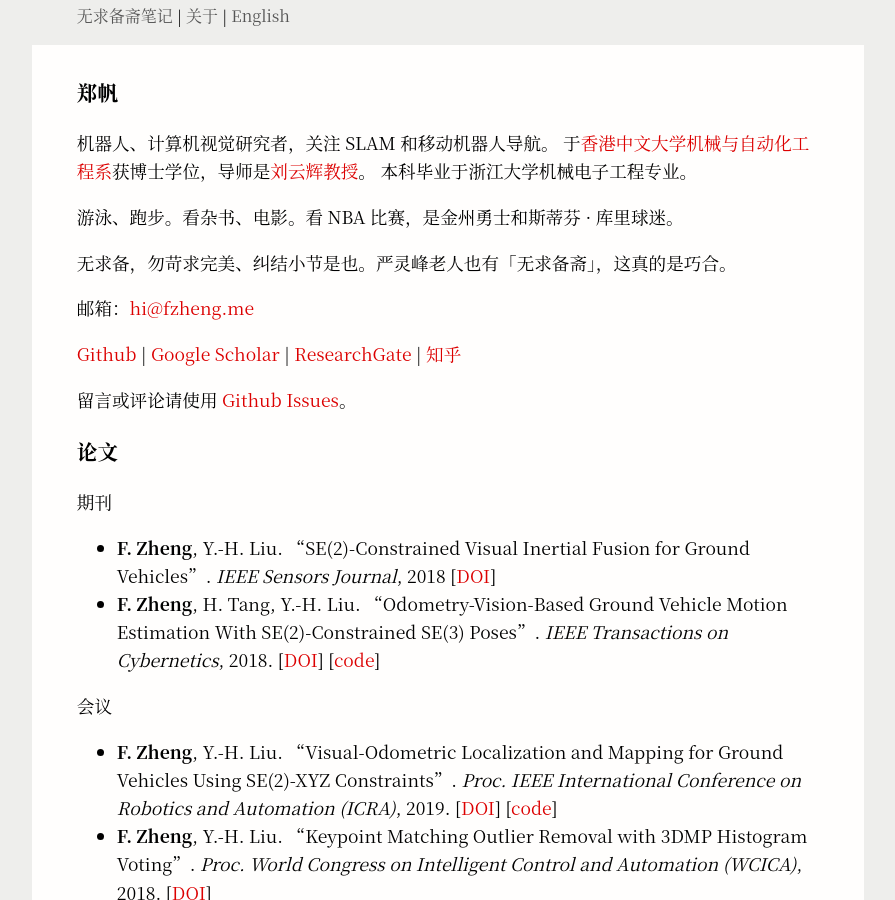
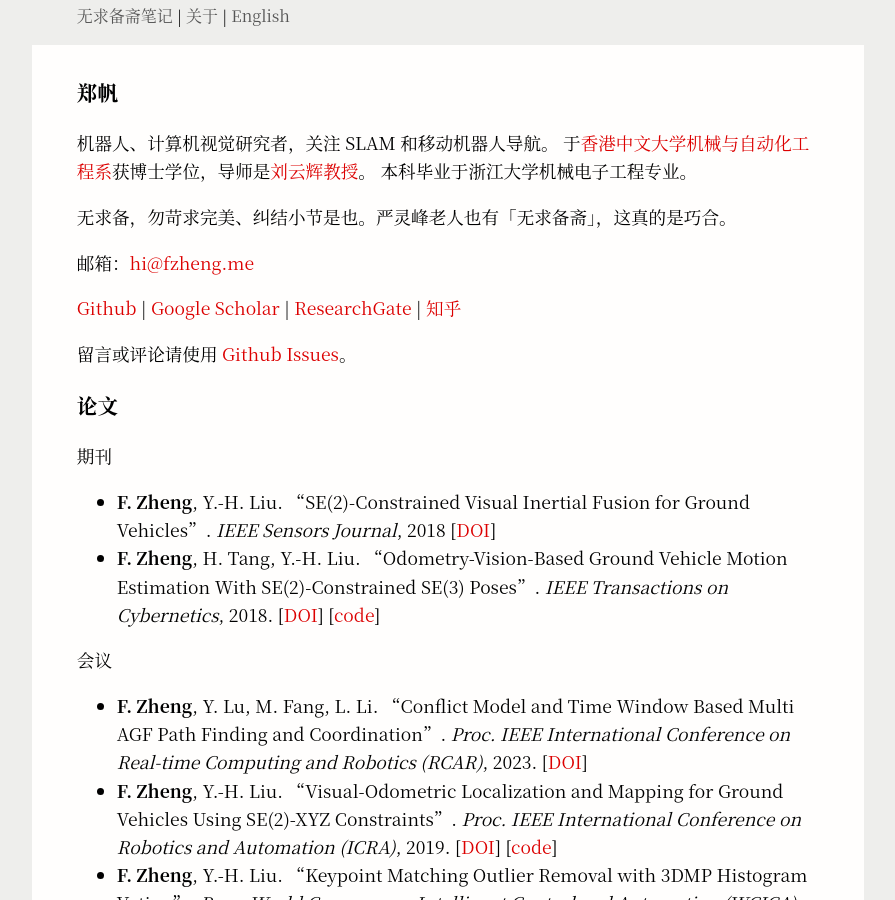
Before and after one commit to izhengfan/izhengfan.github.io, a Jekyll site: the page built from pages/5cnabout.md, in a window 1280 px wide and 900 px high. Shown: the whole window, without its empty margins (192-1087 px from the left). Built offline with Jekyll 4.4.1, drawn with Linux system fonts in a browser that asks for light colours.

```diff
--- a/pages/5cnabout.md
+++ b/pages/5cnabout.md
@@ -9,8 +9,6 @@ permalink: /cnabout/
 机器人、计算机视觉研究者，关注 SLAM 和移动机器人导航。
 于[香港中文大学机械与自动化工程系](http://www.mae.cuhk.edu.hk/)获博士学位，导师是[刘云辉教授](http://www.ri.cuhk.edu.hk/yhliu)。
 本科毕业于浙江大学机械电子工程专业。
-
-游泳、跑步。看杂书、电影。看 NBA 比赛，是金州勇士和斯蒂芬 · 库里球迷。
 
 无求备，勿苛求完美、纠结小节是也。严灵峰老人也有「无求备斋」，这真的是巧合。
 
@@ -29,6 +27,7 @@ permalink: /cnabout/
 
 会议
 
+* __F. Zheng__, Y. Lu, M. Fang, L. Li. "Conflict Model and Time Window Based Multi AGF Path Finding and Coordination". _Proc. IEEE International Conference on Real-time Computing and Robotics (RCAR)_, 2023. \[[DOI](https://doi.org/10.1109/RCAR58764.2023.10250094)\]
 * __F. Zheng__, Y.-H. Liu. "Visual-Odometric Localization and Mapping for Ground Vehicles Using SE(2)-XYZ Constraints". _Proc. IEEE International Conference on Robotics and Automation (ICRA)_, 2019. \[[DOI](https://doi.org/10.1109/ICRA.2019.8793928)\] \[[code](https://github.com/izhengfan/se2lam)\]
 * __F. Zheng__, Y.-H. Liu. "Keypoint Matching Outlier Removal with 3DMP Histogram Voting". _Proc. World Congress on Intelligent Control and Automation (WCICA)_, 2018. \[[DOI](https://doi.org/10.1109/WCICA.2018.8630329)\]
 * __F. Zheng__, Y.-H. Liu. "A Geometric Model for Fusing IMU into Monocular Visual Localization of 3-D Mobile Robots". _IEEE International Conference on Real-time Computing and Robotics_, 2016. \[[DOI](https://doi.org/10.1109/RCAR.2016.7784043)\]
```
Also changed, not shown: pages/1about.md (+1 -2 lines).
